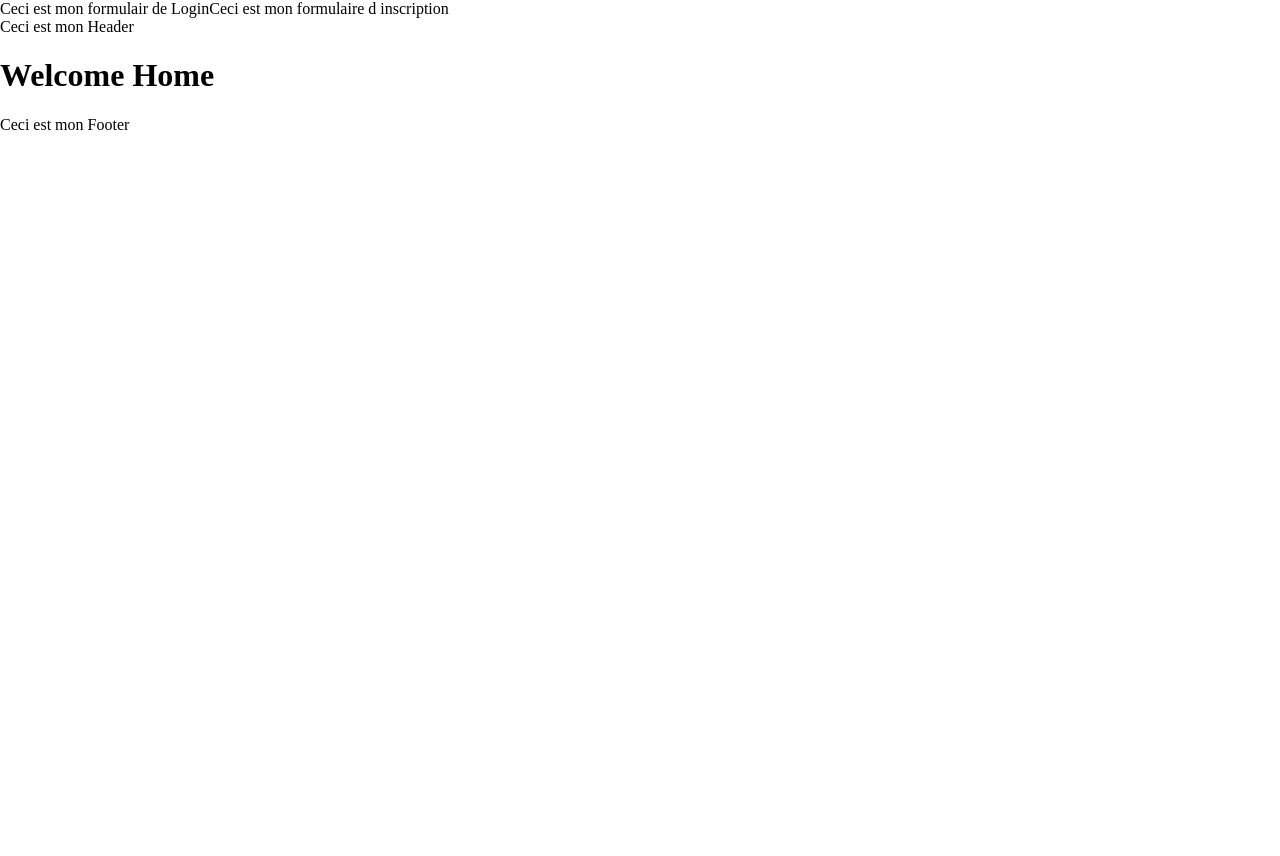
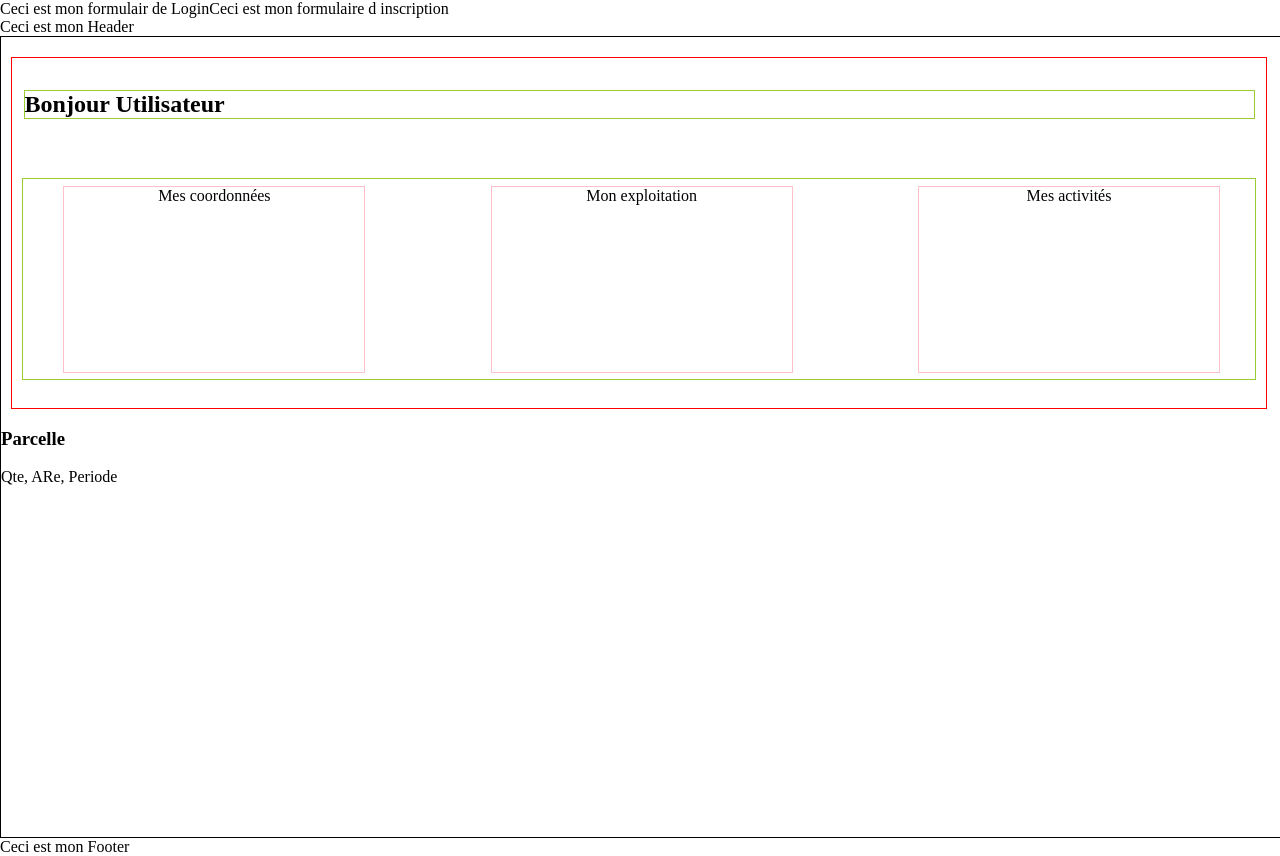
Before and after one commit to CaroD59/FarmConnect_Front, a React (Create React App) app: page / in a window 1280 px wide. Before the commit the page ends 800 px from the top, so only its background shows below. Built offline with nearby package versions, Linux system fonts and the light colour scheme.

Commit message:
having style on home

```diff
--- a/package.json
+++ b/package.json
@@ -9,6 +9,8 @@
     "react": "^17.0.2",
     "react-dom": "^17.0.2",
     "react-scripts": "4.0.3",
+    "styled-component": "^2.8.0",
+    "styled-components": "^5.3.0",
     "web-vitals": "^1.1.1"
   },
   "scripts": {
--- a/src/components/Home/index.jsx
+++ b/src/components/Home/index.jsx
@@ -1,5 +1,24 @@
+import StyledHome from './styles';
+
 function Home() {
-  return <h1> Welcome Home </h1>;
+  return (
+    <StyledHome>
+      <div className="profil">
+        <h1> Bonjour Utilisateur </h1>
+        <ul className="infos">
+          <li> Mes coordonnées </li>
+          <li> Mon exploitation </li>
+          <li> Mes activités </li>
+        </ul>
+      </div>
+      <div className="parcelle">
+        <div className="infos-parcelle">
+          <h3> Parcelle </h3>
+          <p> Qte, ARe, Periode </p>
+        </div>
+      </div>
+    </StyledHome>
+  );
 }
 
 export default Home;
--- a/src/components/Home/styles.jsx
+++ b/src/components/Home/styles.jsx
@@ -0,0 +1,43 @@
+import styled from 'styled-components';
+
+const StyledHome = styled.section`
+  height: 800px;
+  width: 100%;
+  border: 1px solid black;
+
+  .profil {
+    border: 1px solid red;
+    width: 98%;
+    height: 350px;
+    margin-left: 10px;
+    margin-top: 20px;
+    display: flex;
+    flex-direction: column;
+    align-items: center;
+    justify-content: space-around;
+  }
+  h1 {
+    border: 1px solid yellowgreen;
+    width: 98%;
+  }
+
+  .infos {
+    border: 1px solid yellowgreen;
+    width: 95%;
+    height: 200px;
+    display: flex;
+    flex-direction: row;
+    align-items: center;
+    justify-content: space-between;
+  }
+  li {
+    border: 1px solid pink;
+    width: 300px;
+    list-style: none;
+    text-align: center;
+    height: 185px;
+    margin-right: 35px;
+  }
+`;
+
+export default StyledHome;
```
